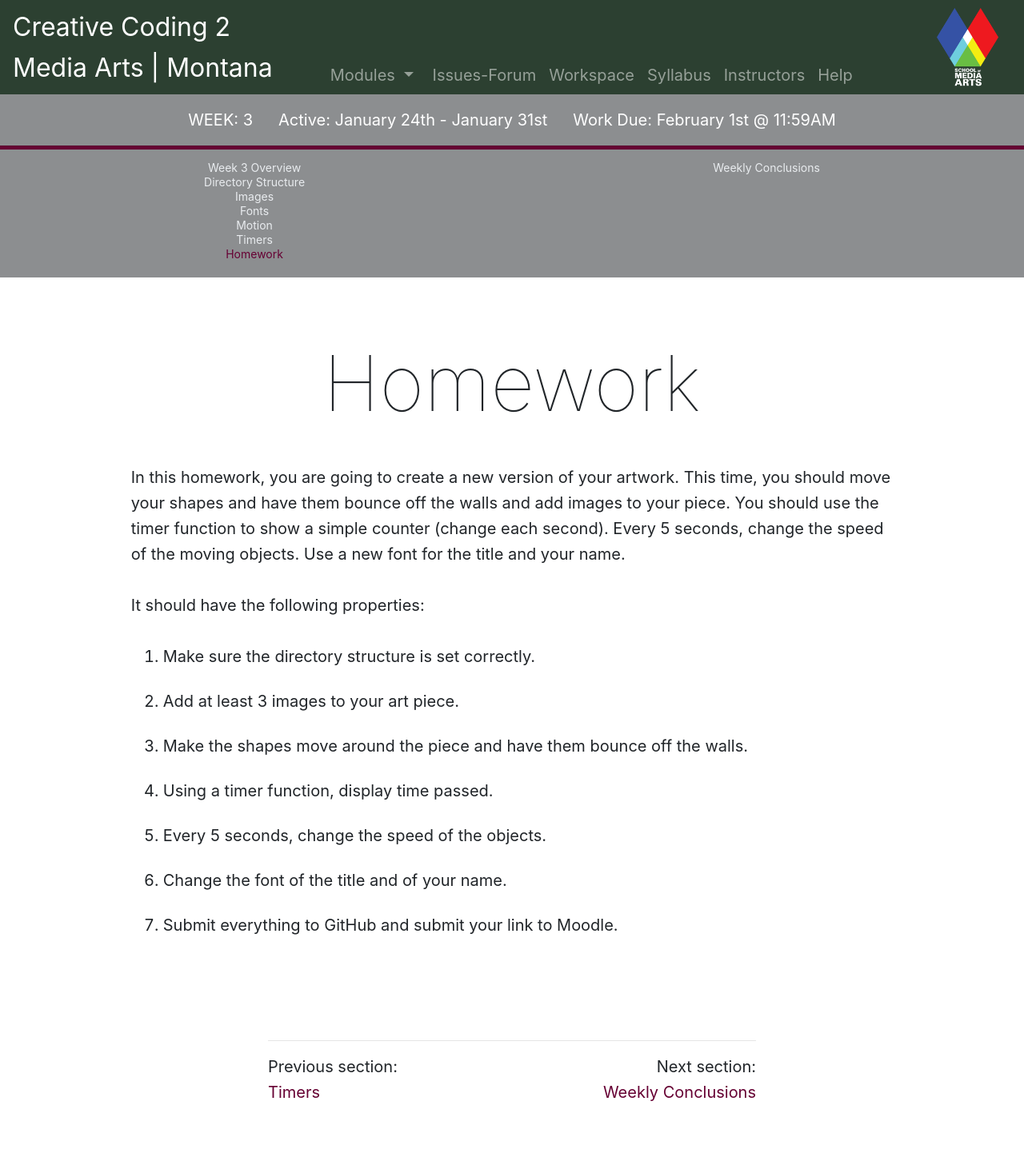
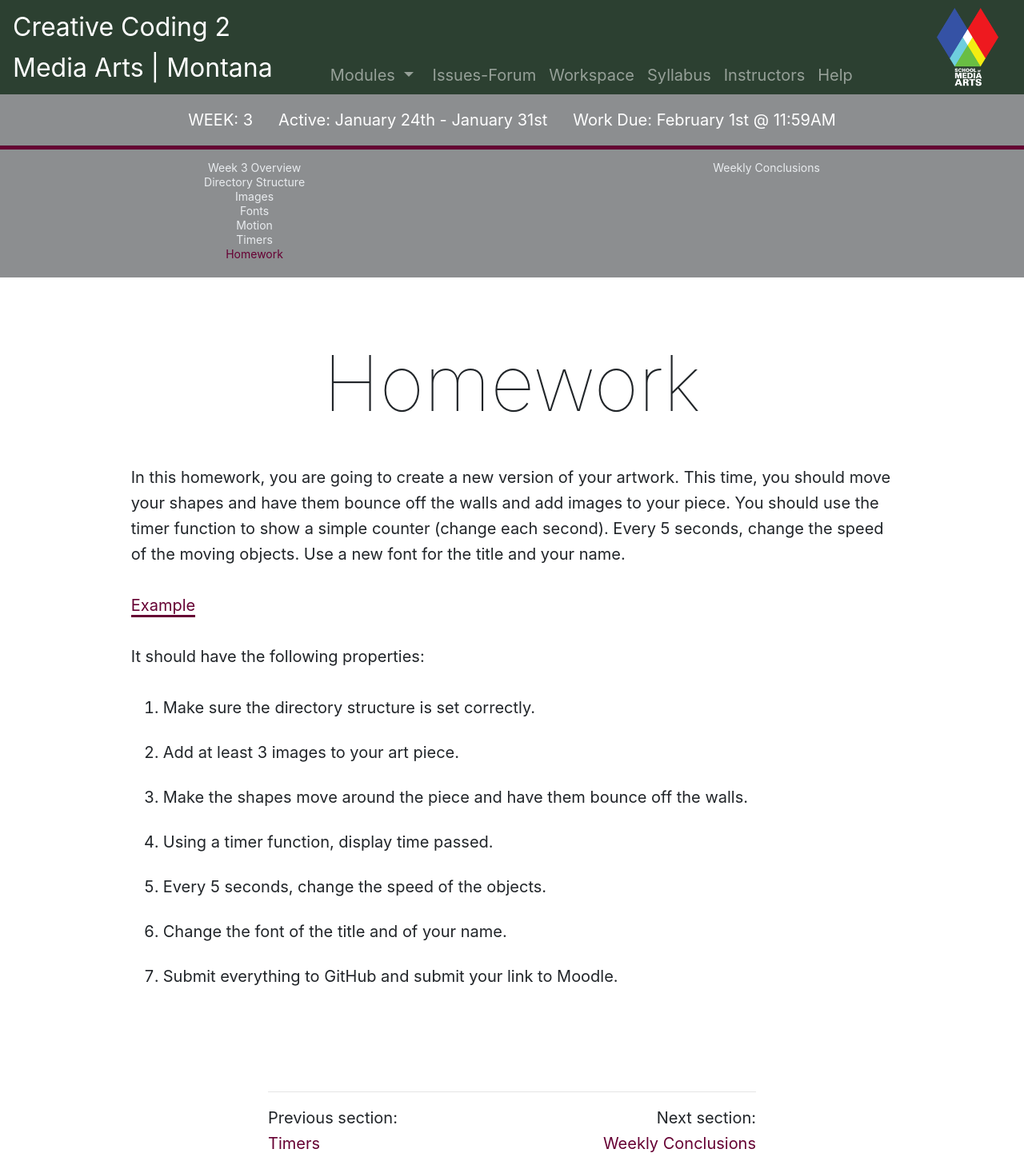
Before and after one commit to Montana-Media-Arts/220-creative-coding2-Spring2021, a Jekyll site: the page built from modules/week-3/_posts/2010-01-01-homework.md, in a window 1280 px wide. Shown: the whole page at 80% size. Built offline with Jekyll 4.4.1, drawn with Linux system fonts in a browser that asks for light colours; nearby versions of some CDN libraries; comment, search, counter and statistics services are not loaded; before the commit the page ends 1398 px from its top, so only the background shows below that.

Commit message:
Update 2010-01-01-homework.md

```diff
--- a/modules/week-3/_posts/2010-01-01-homework.md
+++ b/modules/week-3/_posts/2010-01-01-homework.md
@@ -8,6 +8,8 @@ jotted: false
 
 In this homework, you are going to create a new version of your artwork. This time, you should move your shapes and have them bounce off the walls and add images to your piece.  You should use the timer function to show a simple counter (change each second). Every 5 seconds, change the speed of the moving objects.   Use a new font for the title and your name.
 
+<a href="https://github.com/Montana-Media-Arts/220_CreativeCoding2-Spring2021-Samples/tree/main/Homework%203" target="_new">Example</a>
+
 It should have the following properties:
 1.	Make sure the directory structure is set correctly.
 2.	Add at least 3 images to your art piece.
```
